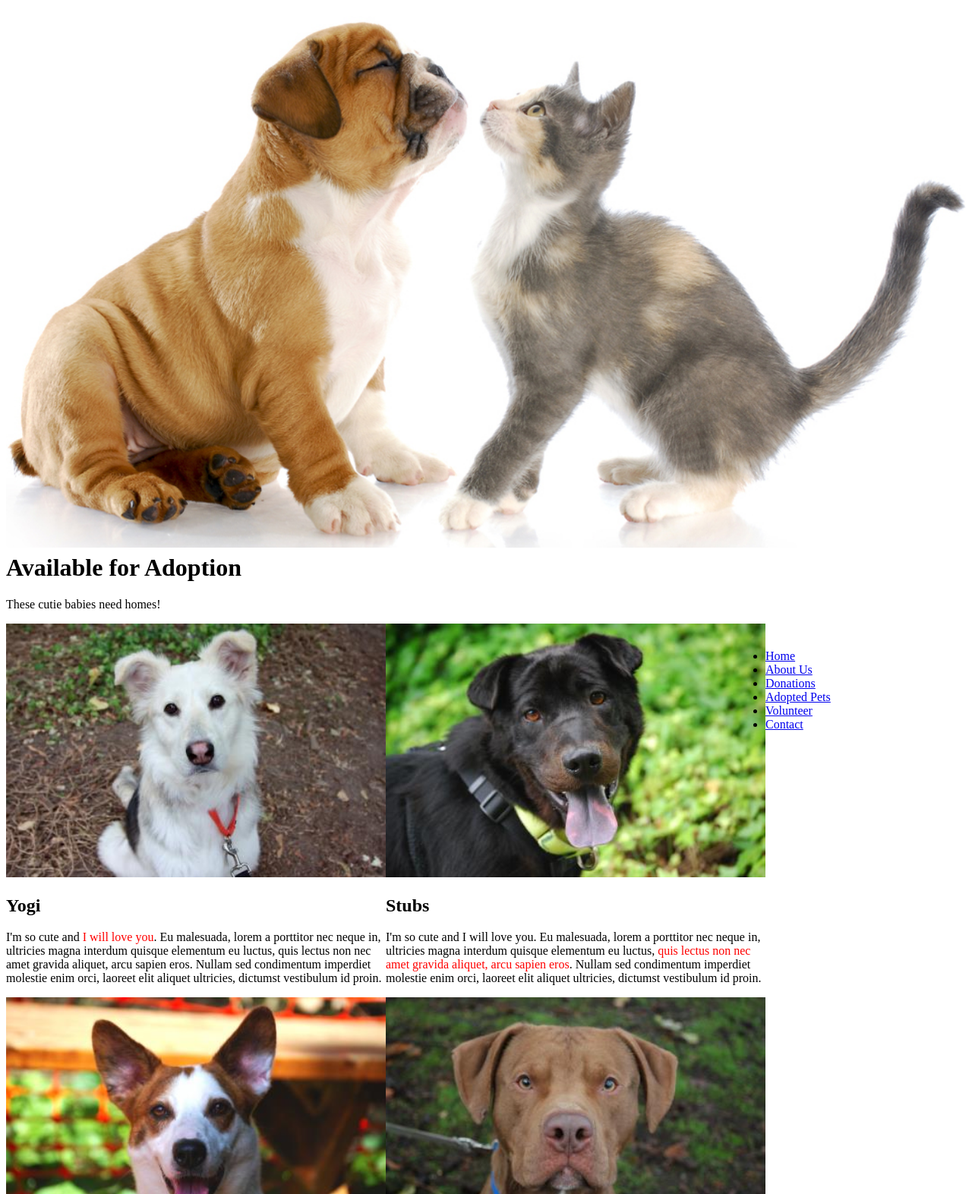
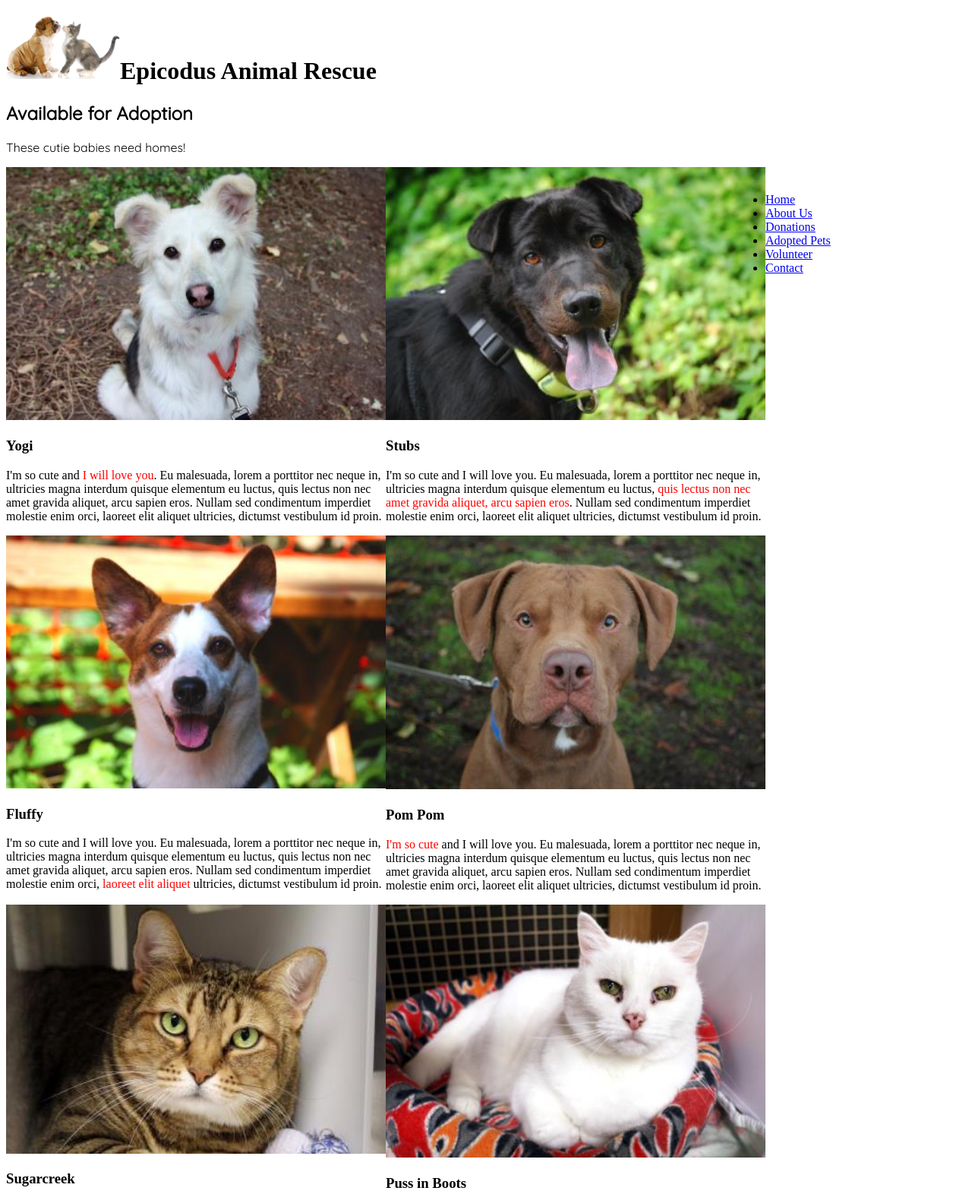
Before and after one commit to jiwonk42/animal-shelter-switch, a plain HTML site: page index.html in a window 1280 px wide. Shown: the top 1572 px of the page at 76% size. Drawn offline with Linux system fonts and the light colour scheme.

Commit message:
import google font and change title.

```diff
--- a/css/style.css
+++ b/css/style.css
@@ -1,3 +1,7 @@
+.header {
+  font-family: 'Quicksand', sans-serif;
+}
+
 .column {
   width: 500px;
   float: left;
@@ -7,6 +11,10 @@ img {
   width: 100%;
 }
 
+.image-size{
+  width: 150px;
+}
+
 .special {
   font-style: normal;
   color: red;
--- a/index.html
+++ b/index.html
@@ -2,48 +2,53 @@
 <html>
   <head>
     <link href="css/style.css" rel="stylesheet" type="text/css">
+    <link href="https://fonts.googleapis.com/css?family=Quicksand" rel="stylesheet">
     <title>Animal Shelter</title>
   </head>
 
   <body>
+    <div class="name">
+      <h1><img src="img/logo.jpg" class="image-size" alt="cute dog and cat">Epicodus Animal Rescue</h1>
+    </div>
+
     <div class="header">
-      <h1><img src="img/logo.jpg" class="image-size" alt="cute dog and cat">Available for Adoption</h1>
+      <h2>Available for Adoption</h2>
       <p>These cutie babies need homes!</p>
     </div>
 
     <div class="column">
       <img src="img/pup1.jpg" alt="Yogi">
-      <h2>Yogi</h2>
+      <h3>Yogi</h3>
       <p>I'm so cute and <span class="special">I will love you</span>. Eu malesuada, lorem a porttitor nec neque in, ultricies magna interdum quisque elementum eu luctus, quis lectus non nec amet gravida aliquet, arcu sapien eros. Nullam sed condimentum imperdiet molestie enim orci, laoreet elit aliquet ultricies, dictumst vestibulum id proin.</p>
     </div>
 
     <div class="column">
       <img src="img/pup2.jpg" alt="Stubs">
-      <h2>Stubs</h2>
+      <h3>Stubs</h3>
       <p>I'm so cute and I will love you. Eu malesuada, lorem a porttitor nec neque in, ultricies magna interdum quisque elementum eu luctus, <span class="special">quis lectus non nec amet gravida aliquet, arcu sapien eros</span>. Nullam sed condimentum imperdiet molestie enim orci, laoreet elit aliquet ultricies, dictumst vestibulum id proin. </p>
     </div><br>
 
     <div class="column">
       <img src="img/pup3.jpg" alt="Fluffy">
-      <h2>Fluffy</h2>
+      <h3>Fluffy</h3>
       <p>I'm so cute and I will love you. Eu malesuada, lorem a porttitor nec neque in, ultricies magna interdum quisque elementum eu luctus, quis lectus non nec amet gravida aliquet, arcu sapien eros. Nullam sed condimentum imperdiet molestie enim orci, <span class="special">laoreet elit aliquet</span> ultricies, dictumst vestibulum id proin. </p>
     </div>
 
     <div class="column">
       <img src="img/pup4.jpg" alt="Pom Pom">
-      <h2>Pom Pom</h2>
+      <h3>Pom Pom</h3>
       <p><span class="special">I'm so cute</span> and I will love you. Eu malesuada, lorem a porttitor nec neque in, ultricies magna interdum quisque elementum eu luctus, quis lectus non nec amet gravida aliquet, arcu sapien eros. Nullam sed condimentum imperdiet molestie enim orci, laoreet elit aliquet ultricies, dictumst vestibulum id proin. </p>
     </div>
 
     <div class="column">
       <img src="img/cat1.jpg" alt="Sugarcreek">
-      <h2>Sugarcreek</h2>
+      <h3>Sugarcreek</h3>
       <p>I'm so cute and I will love you. Eu malesuada, lorem a porttitor nec neque in, <span class="special">ultricies magna interdum quisque elementum eu luctus, quis lectus non nec amet gravida aliquet, arcu sapien eros</span>. Nullam sed condimentum imperdiet molestie enim orci, laoreet elit aliquet ultricies, dictumst vestibulum id proin. </p>
     </div>
 
     <div class="column">
       <img src="img/cat2.jpg" alt="PBoots">
-      <h2>Puss in Boots</h2>
+      <h3>Puss in Boots</h3>
       <p>I'm so cute and I will love you. Eu malesuada, lorem a porttitor nec neque in, ultricies magna interdum quisque elementum eu luctus, quis lectus non nec amet gravida aliquet, arcu sapien eros. <span class="special">Nullam sed condimentum imperdiet molestie</span> enim orci, laoreet elit aliquet ultricies, dictumst vestibulum id proin. </p>
     </div>
 
```
